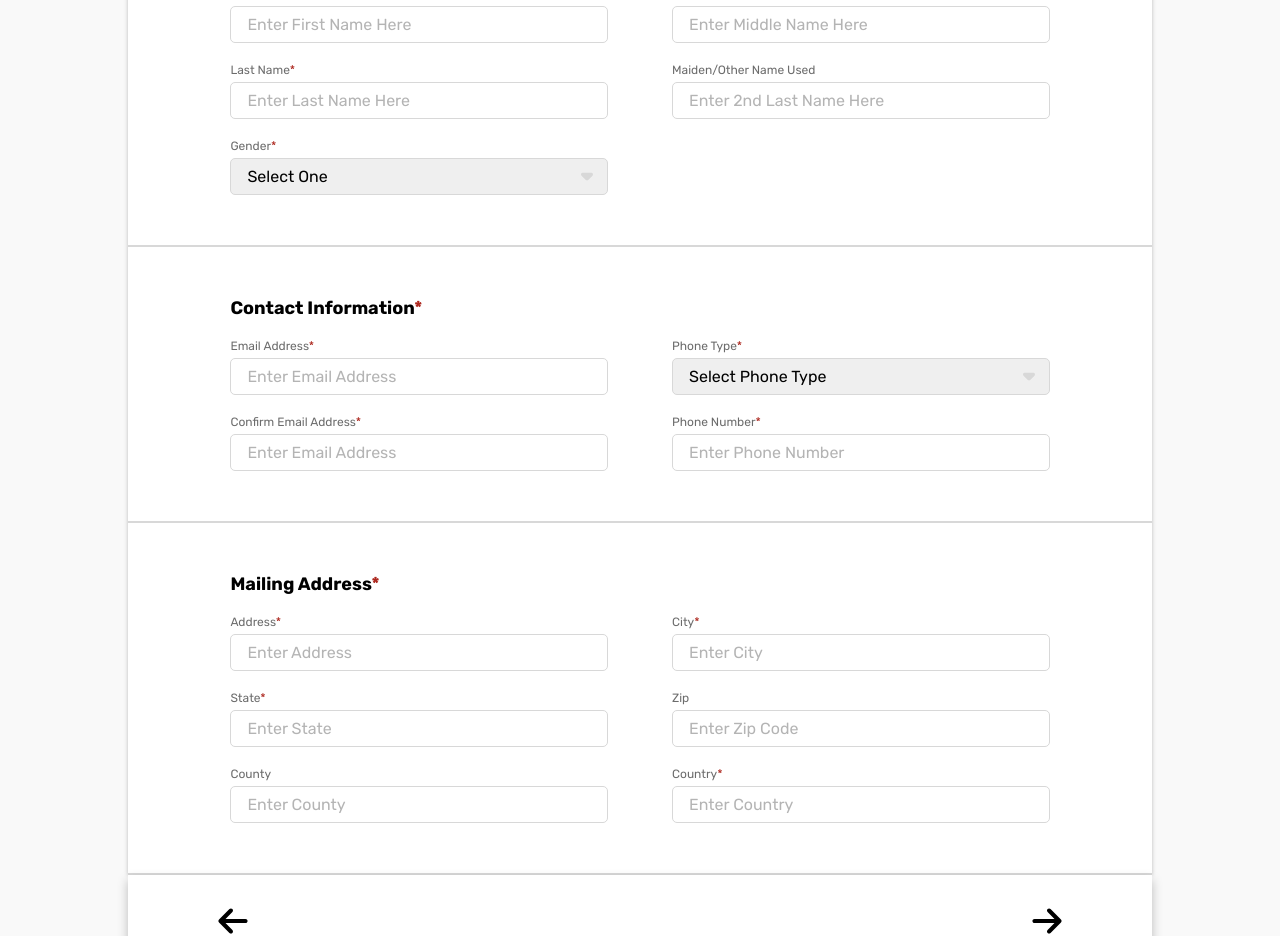
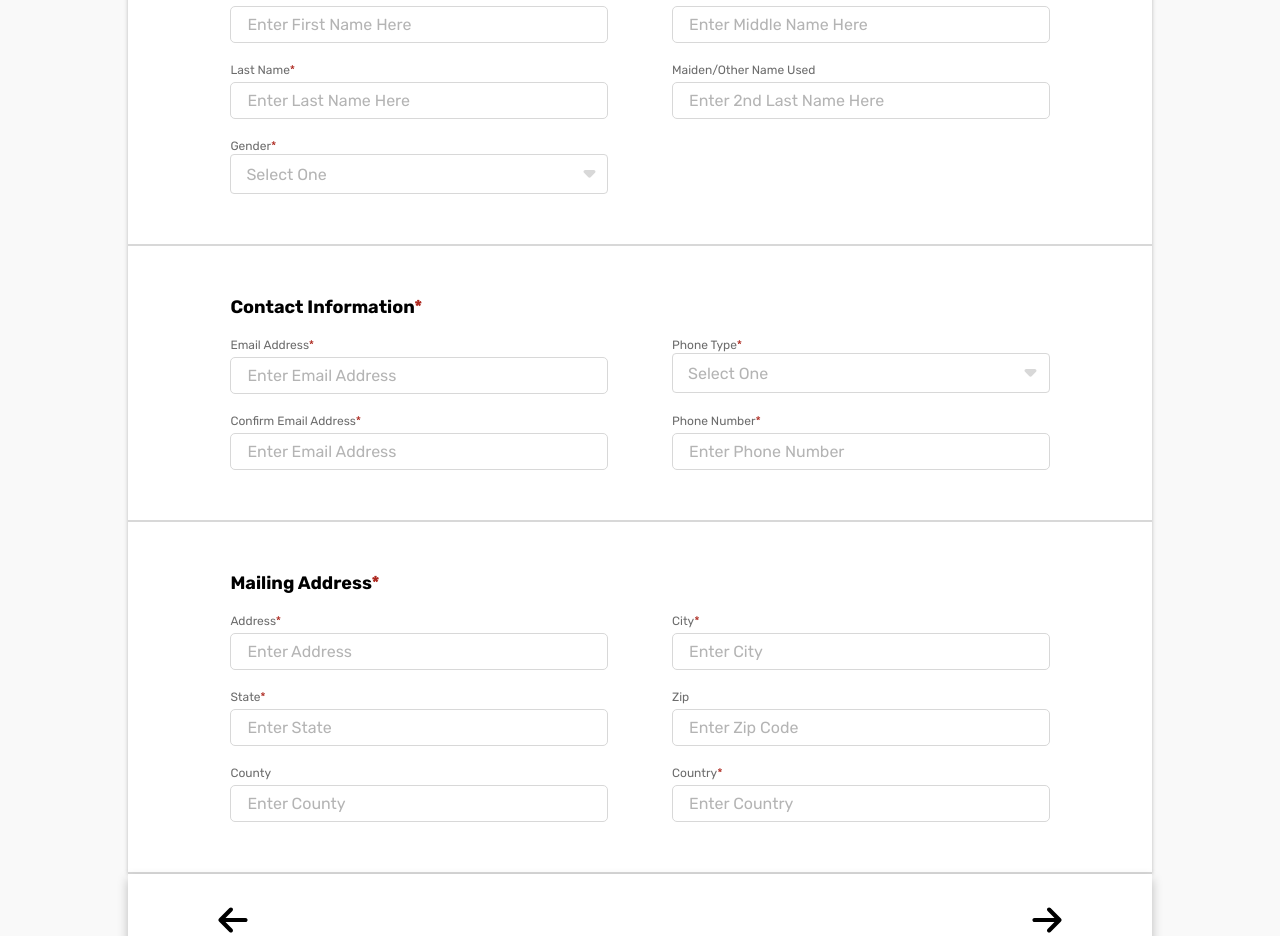
Before and after one commit to TritonSE/CCIDC-Application-Overhaul, a React (Vite) app in the folder frontend/: page /path1 in a window 1280 px wide. Shown: the part 1380-2316 px from the top of the page. Built offline with nearby package versions, Linux system fonts and the light colour scheme.

Commit message:
convert to custom dropdown components

```diff
--- a/frontend/src/components/Dropdown.module.css
+++ b/frontend/src/components/Dropdown.module.css
@@ -12,6 +12,7 @@
   background-position:
     right 0.7em top 50%,
     0 0;
+  max-width: 28rem;
 }
 
 .dpContent {
--- a/frontend/src/components/Step1.tsx
+++ b/frontend/src/components/Step1.tsx
@@ -4,6 +4,7 @@ import devices from "../constants/devices.json";
 import genders from "../constants/genders.json";
 
 import styles from "./Steps.module.css";
+import { Dropdown } from "./index.ts";
 
 type Step1Props = {
   onSubmit: () => void;
@@ -12,6 +13,16 @@ type Step1Props = {
 export function Step1({ onSubmit }: Step1Props) {
   const [email, setEmail] = useState<string>("");
   const [confirmEmail, setConfirmEmail] = useState<string>("");
+  const [gender, setGender] = useState("");
+  const [phone, setPhone] = useState("");
+
+  const handleGenderSelect = (option: string) => {
+    setGender(option);
+  };
+
+  const handlePhoneSelect = (option: string) => {
+    setPhone(option);
+  };
 
   const handleConfirmEmailChange = (e: React.ChangeEvent<HTMLInputElement>) => {
     setConfirmEmail(e.target.value);
@@ -127,27 +138,17 @@ export function Step1({ onSubmit }: Step1Props) {
             </label>
           </div>
           <div className={styles.inputBox}>
-            <label className={styles.inputTitle}>
+            <label htmlFor="dropDown" className={`${styles.inputTitle} ${styles.dropdownLabel}`}>
               Gender<span className={styles.boldRed}>*</span>
-              <select
-                className={styles.inputText}
-                id="genderDrop"
-                defaultValue={"default"}
+              <Dropdown options={genders} onSelect={handleGenderSelect}></Dropdown>
+              <input
+                className={styles.customDropDown}
+                type="text"
+                id="dropDown"
+                name="dropDown"
+                value={gender}
                 required
-              >
-                <option value="default" className={styles.optionDefault} disabled>
-                  Select One
-                </option>
-                {genders.map((dropOption, dropIndex) => (
-                  <option
-                    key={dropIndex}
-                    value={dropOption}
-                    className={dropOption ? styles.optionSelected : styles.optionDefault}
-                  >
-                    {dropOption}
-                  </option>
-                ))}
-              </select>
+              ></input>
             </label>
           </div>
         </div>
@@ -177,22 +178,17 @@ export function Step1({ onSubmit }: Step1Props) {
             </label>
           </div>
           <div className={styles.inputBox}>
-            <label className={styles.inputTitle}>
+            <label htmlFor="dropDown" className={`${styles.inputTitle} ${styles.felonyLabel}`}>
               Phone Type<span className={styles.boldRed}>*</span>
-              <select className={styles.inputText} defaultValue={"default"} id="phoneDrop" required>
-                <option value="default" className={styles.optionDefault} disabled>
-                  Select Phone Type
-                </option>
-                {devices.map((dropOption, dropIndex) => (
-                  <option
-                    key={dropIndex}
-                    value={dropOption}
-                    className={dropOption ? styles.optionSelected : styles.optionDefault}
-                  >
-                    {dropOption}
-                  </option>
-                ))}
-              </select>
+              <Dropdown options={devices} onSelect={handlePhoneSelect}></Dropdown>
+              <input
+                className={styles.customDropDown}
+                type="text"
+                id="dropDown"
+                name="dropDown"
+                value={phone}
+                required
+              ></input>
             </label>
           </div>
           <div className={styles.inputBox}>
--- a/frontend/src/components/Step2.tsx
+++ b/frontend/src/components/Step2.tsx
@@ -10,6 +10,7 @@ import courseList from "../constants/courses.json";
 import examList from "../constants/exams.json";
 
 import styles from "./Steps.module.css";
+import { Dropdown } from "./index.ts";
 
 function SchoolSection({ pathNumber }: { pathNumber: number }) {
   const [schools, setSchools] = useState([{ id: 1 }]);
@@ -288,6 +289,12 @@ function ProfessionalAssociationSection() {
 }
 
 function NationalExamSection() {
+  const [exam, setExam] = useState("");
+
+  const handleExamSelect = (option: string) => {
+    setExam(option);
+  };
+
   return (
     <div>
       <div className={styles.formSection}>
@@ -298,22 +305,17 @@ function NationalExamSection() {
         </div>
         <div className={styles.formSectionContainer}>
           <div className={styles.inputBox}>
-            <label className={styles.inputTitle}>
+            <label htmlFor="dropDown" className={`${styles.inputTitle} ${styles.felonyLabel}`}>
               National Exam<span className={styles.boldRed}>*</span>
-              <select className={styles.inputText} defaultValue={"default"} id="examDrop" required>
-                <option value="default" className={styles.optionDefault} disabled>
-                  Select the Appropriate Exam
-                </option>
-                {examList.map((dropOption, dropIndex) => (
-                  <option
-                    key={dropIndex}
-                    value={dropOption}
-                    className={dropOption ? styles.optionSelected : styles.optionDefault}
-                  >
-                    {dropOption}
-                  </option>
-                ))}
-              </select>
+              <Dropdown options={examList} onSelect={handleExamSelect}></Dropdown>
+              <input
+                className={styles.customDropDown}
+                type="text"
+                id="dropDown"
+                name="dropDown"
+                value={exam}
+                required
+              ></input>
             </label>
           </div>
           <div className={styles.inputBox}>
@@ -354,6 +356,11 @@ function NationalExamSection() {
 
 function ICCCourses() {
   const [courses, setCourses] = useState([{ id: 1 }]);
+  const [courseSelect, setCourseSelect] = useState("");
+
+  const handleCourseSelect = (option: string) => {
+    setCourseSelect(option);
+  };
 
   const addCourse = () => {
     setCourses((prevCourses) => [...prevCourses, { id: prevCourses.length + 1 }]);
@@ -402,6 +409,25 @@ function ICCCourses() {
               </div>
               <div className={styles.formSectionContainer}>
                 <div className={styles.inputBox}>
+                  <label
+                    htmlFor="dropDown"
+                    className={`${styles.inputTitle} ${styles.felonyLabel}`}
+                  >
+                    Courses
+                    <span className={styles.boldRed}>*</span>
+                    <Dropdown options={courseList} onSelect={handleCourseSelect}></Dropdown>
+                    {/* Add if dropDown Required */}
+                    <input
+                      className={styles.customDropDown}
+                      type="text"
+                      id="dropDown"
+                      name="dropDown"
+                      value={courseSelect}
+                      required
+                    ></input>
+                  </label>
+                </div>
+                {/* <div className={styles.inputBox}>
                   <label className={styles.inputTitle}>
                     Courses<span className={styles.boldRed}>*</span>
                     <select
@@ -424,7 +450,7 @@ function ICCCourses() {
                       ))}
                     </select>
                   </label>
-                </div>
+                </div> */}
                 <div className={styles.inputBox}>
                   <label className={styles.inputTitle}>
                     Date of Completion<span className={styles.boldRed}>*</span>
--- a/frontend/src/components/Step4.tsx
+++ b/frontend/src/components/Step4.tsx
@@ -213,7 +213,7 @@ export const Step4: React.FC<StepProps> = ({ next }: StepProps) => {
 
         <div className={styles.formSection}>
           <h2 className={styles.sectionTitle}>
-            Code of Ethics<span className={styles.red}>*</span>
+            Code of Ethics<span className={styles.boldRed}>*</span>
           </h2>
           <p className={styles.note}>
             Please read the{" "}
--- a/frontend/src/components/Steps.module.css
+++ b/frontend/src/components/Steps.module.css
@@ -225,3 +225,15 @@ ol,
 ul {
   margin-left: 1.5rem;
 }
+
+.dropdownLabel {
+  position: relative;
+}
+.customDropDown {
+  position: absolute;
+  bottom: 0.5rem;
+  left: 0.5rem;
+  /* Forcefully hide */
+  opacity: 0;
+  pointer-events: none;
+}
```
